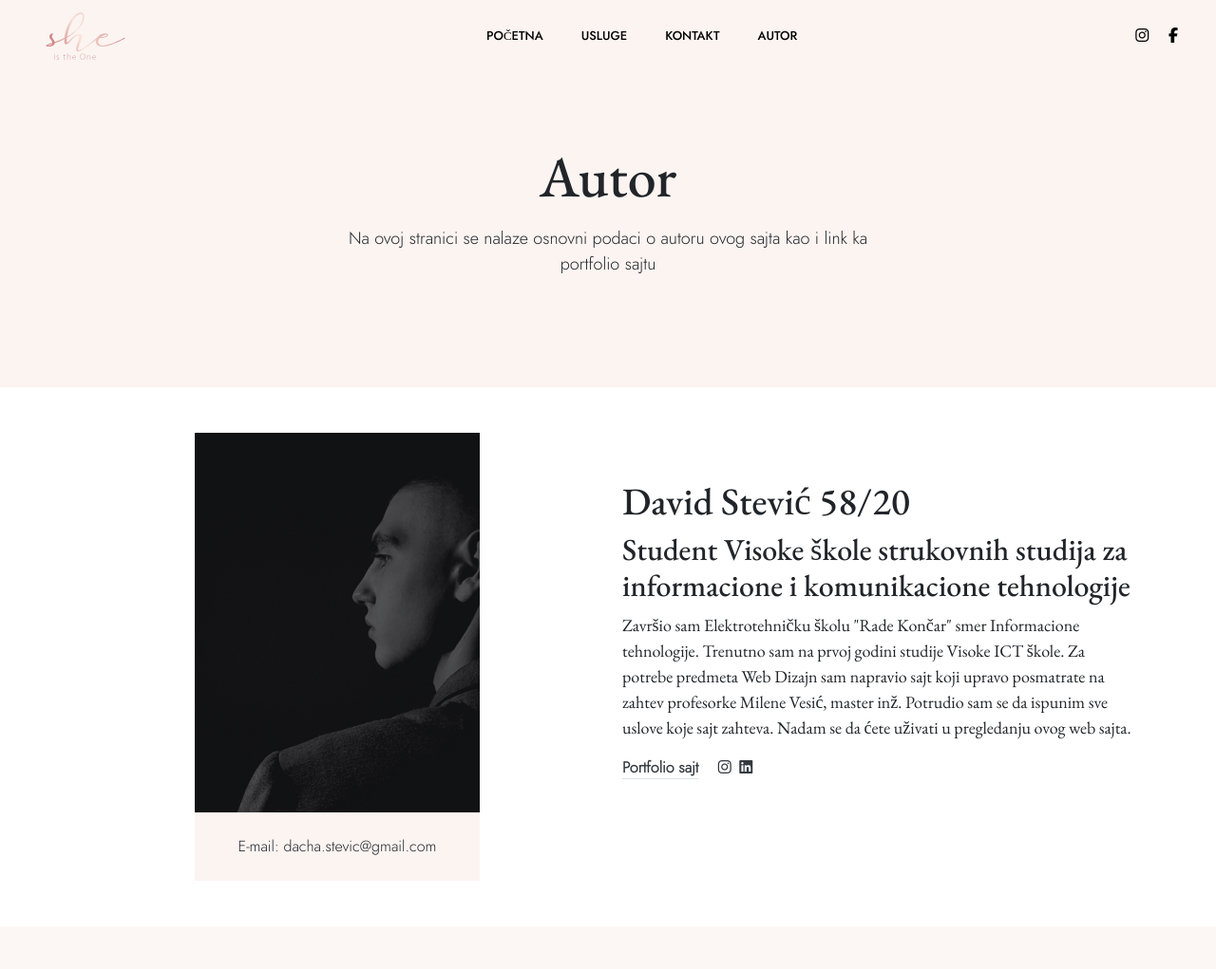
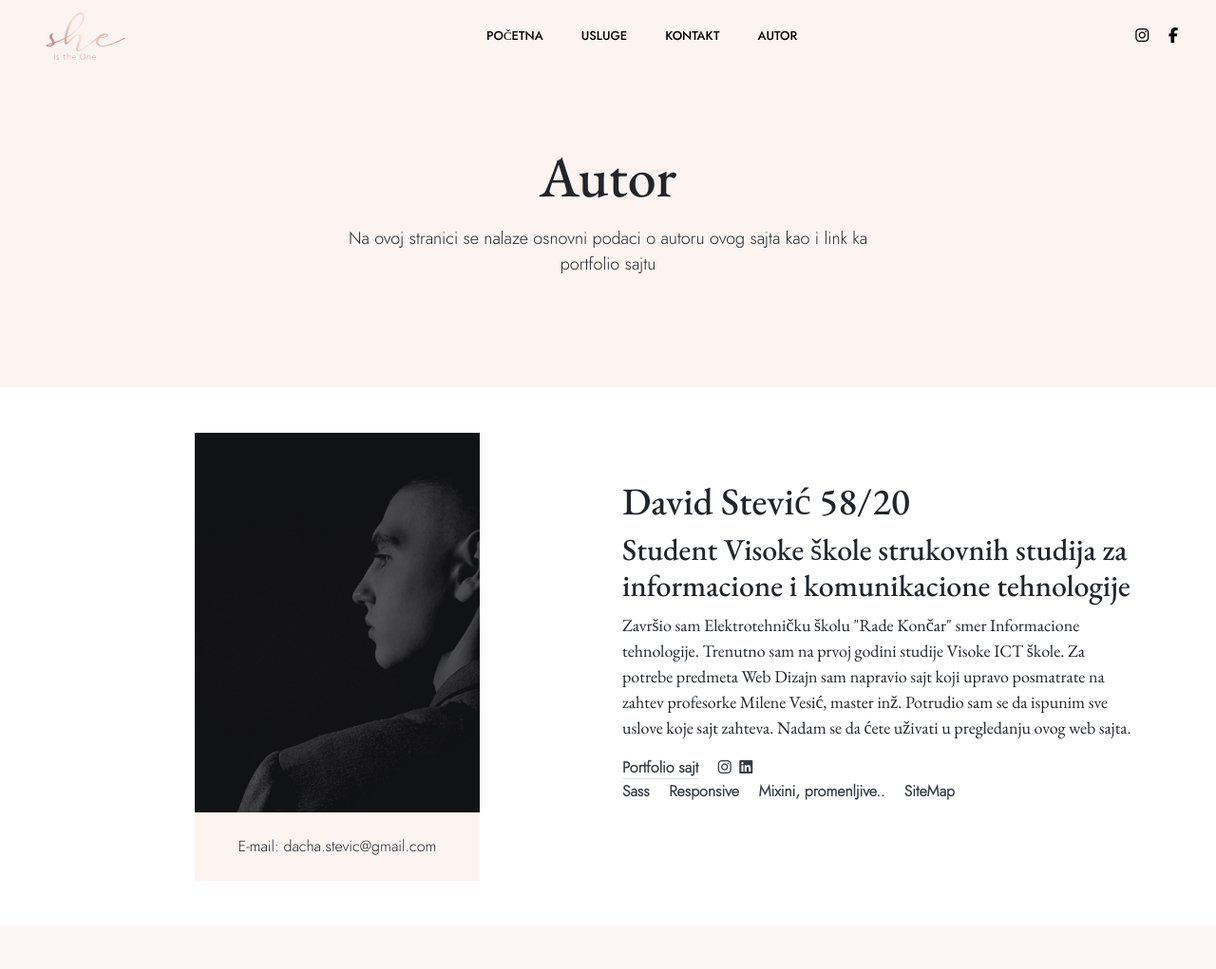
Before and after one commit to Dacha02/bootstrapsite, a plain HTML site: page assets/pages/autor.html in a window 1280 px wide. Shown: the top 1021 px of the page at 95% size. Drawn offline with nearby package versions, Linux system fonts and the light colour scheme.

Commit message:
Dodavanje linkova

```diff
--- a/assets/pages/autor.html
+++ b/assets/pages/autor.html
@@ -127,6 +127,11 @@
           <a href="https://www.instagram.com/_davidstevic_/" class="mr-1 text-dark"><i class="fab fa-instagram"></i></a>
           <a href="https://www.linkedin.com/in/david-stevic-9aa0a2194/" class="text-dark"><i
             class="fab fa-linkedin"></i></a>
+            <br/>
+          <a href="../css/style.scss" class="mr-3 text-dark">Sass</i></a>
+          <a href="../css/_responsive.scss" class="mr-3 text-dark">Responsive</i></a>
+          <a href="../css/_config.scss" class="mr-3 text-dark">Mixini, promenljive..</i></a>
+          <a href="../sitemap.xml" class="mr-3 text-dark">SiteMap</i></a>
         </div>
       </div>
     </div>
```
